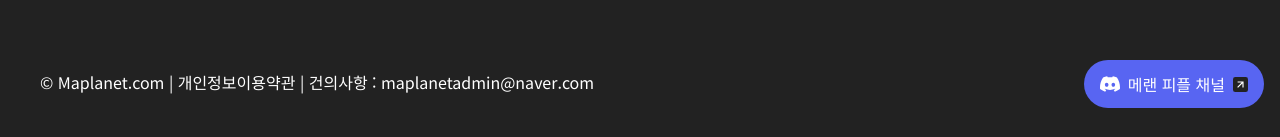
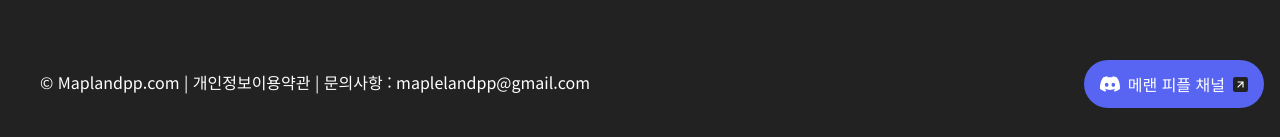
Before and after one commit to osh6006/Maplanet_Front, a Next.js app: page / in a window 1280 px wide. Shown: the part 660-797 px from the top of the page. Built offline with nearby package versions, Linux system fonts and the light colour scheme; no server answers.

Commit message:
Chore : helper board & wood cutter board form 메세지 수정 & footer 문구 수정

```diff
--- a/src/app/(home)/(board)/board-write/components/board-select.tsx
+++ b/src/app/(home)/(board)/board-write/components/board-select.tsx
@@ -21,6 +21,7 @@ interface IBoardSelectProps {
     | undefined;
   jobWatch: string | null;
   disabled: boolean;
+  alert?: string;
 }
 
 const BoardSelect: React.FunctionComponent<IBoardSelectProps> = ({
@@ -30,7 +31,8 @@ const BoardSelect: React.FunctionComponent<IBoardSelectProps> = ({
   placeholder,
   rules,
   jobWatch,
-  disabled
+  disabled,
+  alert
 }) => {
   return (
     <Controller
@@ -61,9 +63,7 @@ const BoardSelect: React.FunctionComponent<IBoardSelectProps> = ({
               </div>
             </div>
             {error ? <FormErrorMessage>{error.message}</FormErrorMessage> : null}
-            <span className='w-full text-right text-yellow'>
-              *모든 심쩔은 2차 전직부터 가능합니다.
-            </span>
+            <span className='w-full text-right text-yellow'>{alert}</span>
           </>
         );
       }}
--- a/src/app/(home)/(board)/board-write/components/helper-board-form.tsx
+++ b/src/app/(home)/(board)/board-write/components/helper-board-form.tsx
@@ -163,6 +163,7 @@ const HelperBoardForm: React.FunctionComponent<IHelperBoardFormProps> = () => {
           disabled={isLoading}
           placeholder='서브 직업을 선택해 주세요'
           rules={{ required: '서브 직업을 선택해 주세요' }}
+          alert={'*모든 심쩔은 2차 전직부터 가능합니다.'}
         />
 
         <BoardTimeInput
--- a/src/components/ui/footer.tsx
+++ b/src/components/ui/footer.tsx
@@ -4,7 +4,7 @@ import Inner from './inner';
 const Footer = () => {
   return (
     <div className='mt-10 h-16 w-full text-white'>
-      <Inner>© Maplanet.com | 개인정보이용약관 | 건의사항 : maplanetadmin@naver.com</Inner>
+      <Inner>© Maplandpp.com | 개인정보이용약관 | 문의사항 : maplelandpp@gmail.com</Inner>
     </div>
   );
 };
```
